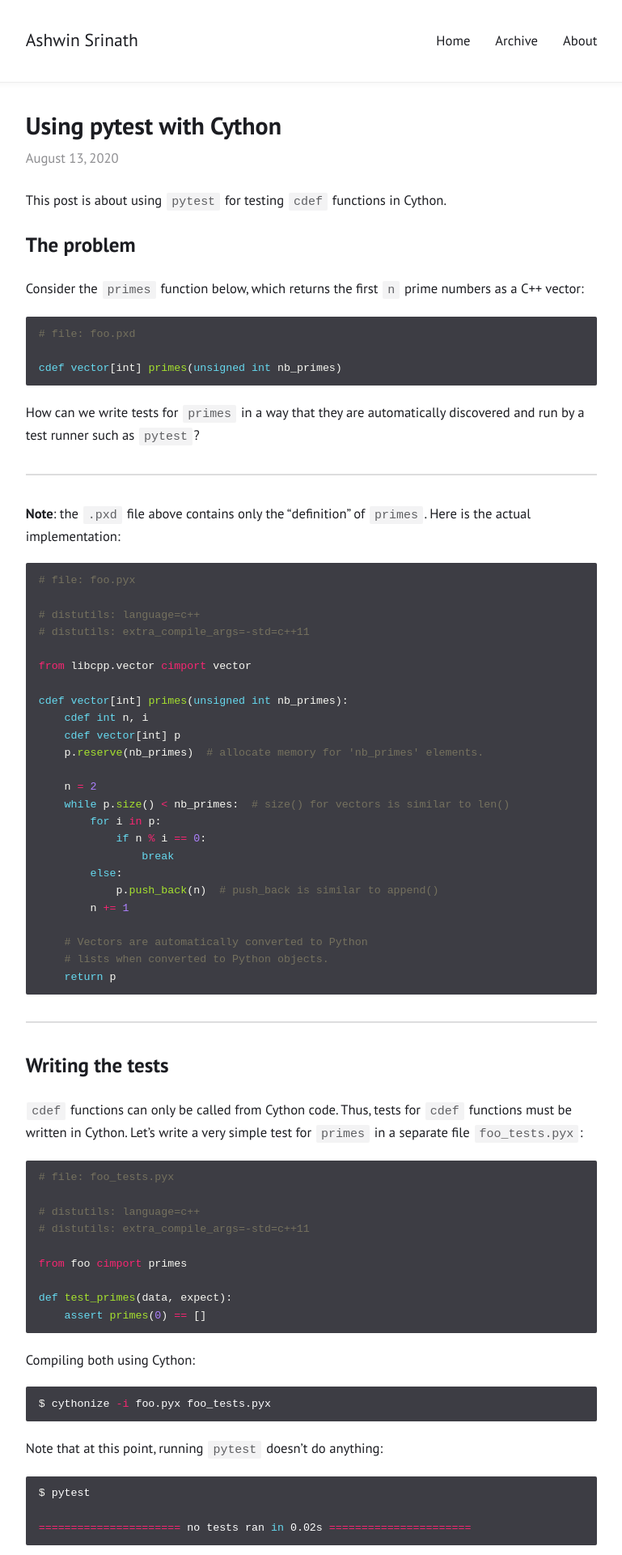
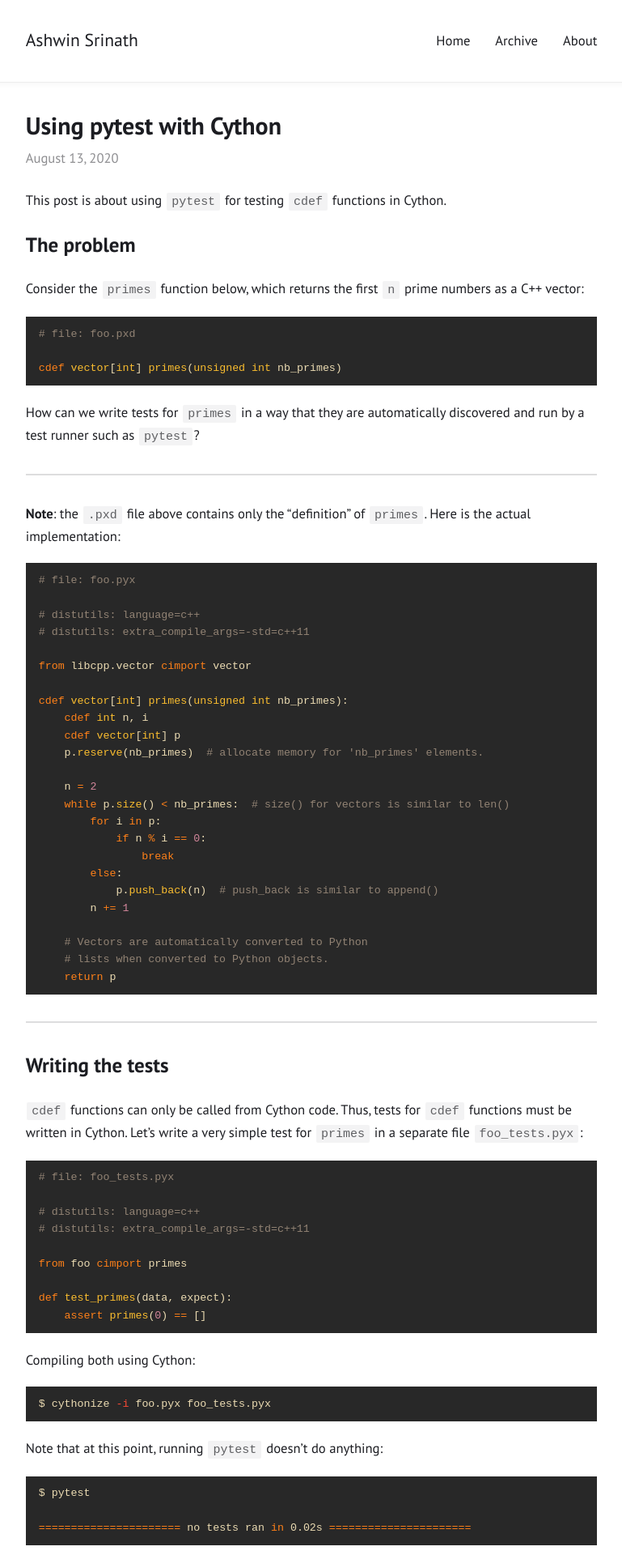
Before and after one commit to shwina/shwina.github.io, a Jekyll site: the page built from _posts/2020-08-13-cython-testing.md, in a window 1280 px wide. Shown: the top 1920 px of the page at 81% size, without its empty margins (255-1024 px from the left). Built offline with Jekyll 4.4.1, drawn with Linux system fonts in a browser that asks for light colours.

Commit message:
Use gruvbox for code highlighting

```diff
--- a/_sass/highlight.sass
+++ b/_sass/highlight.sass
@@ -1,89 +1,189 @@
+.highlight
 
-// https://github.com/richleland/pygments-css/blob/master/monokai.css <http://unlicense.porg>
-.highlight
-  pre
-    background: rgba(lighten($dark, 5%), 0.9)
-    font-family-monospace: SFMono-Regular, Menlo, Monaco, Consolas
-    color: white
+  color: #ebdbb2
+  background-color: #282828
+
+  .hll
+    background-color: #ffffcc
+
   .c
-    color: #a29f90
-  .err
-    color: #960050
-    background-color: #1e0010
+    color: #928374
+    background-color: #282828
+
+  .err, .esc, .g
+    color: #ebdbb2
+    background-color: #282828
+
   .k
-    color: #66d9ef
-  .l
-    color: #ae81ff
-  .n
-    color: #f8f8f2
+    color: #fe8019
+    background-color: #282828
+
+  .l, .n
+    color: #ebdbb2
+    background-color: #282828
+
   .o
-    color: #f92672
-  .p
-    color: #f8f8f2
-  .cm, .cp, .c1, .cs
-    color: #75715e
+    color: #fe8019
+    background-color: #282828
+
+  .x, .p
+    color: #ebdbb2
+    background-color: #282828
+
+  .ch, .cm
+    color: #928374
+    background-color: #282828
+
+  .cp
+    color: #8ec07c
+    background-color: #282828
+
+  .c1, .cs
+    color: #928374
+    background-color: #282828
+
+  .gd
+    color: #282828
+    background-color: #fb4934
+
   .ge
-    font-style: italic
-  .gs
+    color: #83a598
+    text-decoration: underline
+    background-color: #282828
+
+  .gr
+    color: #ebdbb2
     font-weight: bold
-  .kc, .kd
-    color: #66d9ef
-  .kn
-    color: #f92672
-  .kp, .kr, .kt
-    color: #66d9ef
+    background-color: #fb4934
+
+  .gh
+    color: #b8bb26
+    font-weight: bold
+    background-color: #282828
+
+  .gi
+    color: #282828
+    background-color: #b8bb26
+
+  .go
+    color: #504945
+    background-color: #282828
+
+  .gp, .gs
+    color: #ebdbb2
+    background-color: #282828
+
+  .gu
+    color: #b8bb26
+    font-weight: bold
+    background-color: #282828
+
+  .gt
+    color: #ebdbb2
+    font-weight: bold
+    background-color: #fb4934
+
+  .kc, .kd, .kn, .kp, .kr
+    color: #fe8019
+    background-color: #282828
+
+  .kt
+    color: #fabd2f
+    background-color: #282828
+
   .ld
-    color: #e6db74
+    color: #ebdbb2
+    background-color: #282828
+
   .m
-    color: #ae81ff
+    color: #d3869b
+    background-color: #282828
+
   .s
-    color: #e6db74
+    color: #b8bb26
+    background-color: #282828
+
   .na
-    color: #a6e22e
+    color: #b8bb26
+    font-weight: bold
+    background-color: #282828
+
   .nb
-    color: #f8f8f2
+    color: #fabd2f
+    background-color: #282828
+
   .nc
-    color: #a6e22e
+    color: #ebdbb2
+    background-color: #282828
+
   .no
-    color: #66d9ef
+    color: #d3869b
+    background-color: #282828
+
   .nd
-    color: #a6e22e
+    color: #ebdbb2
+    background-color: #282828
+
   .ni
-    color: #f8f8f2
-  .ne, .nf
-    color: #a6e22e
-  .nl, .nn
-    color: #f8f8f2
-  .nx
-    color: #a6e22e
-  .py
-    color: #f8f8f2
+    color: #fabd2f
+    background-color: #282828
+
+  .ne
+    color: #fb4934
+    background-color: #282828
+
+  .nf
+    color: #fabd2f
+    background-color: #282828
+
+  .nl
+    color: #fb4934
+    background-color: #282828
+
+  .nn, .nx, .py
+    color: #ebdbb2
+    background-color: #282828
+
   .nt
-    color: #f92672
+    color: #fb4934
+    background-color: #282828
+
   .nv
-    color: #f8f8f2
+    color: #ebdbb2
+    background-color: #282828
+
   .ow
-    color: #f92672
+    color: #fe8019
+    background-color: #282828
+
   .w
-    color: #f8f8f2
-  .mf, .mh, .mi, .mo
-    color: #ae81ff
-  .sb, .sc, .sd, .s2
-    color: #e6db74
-  .se
-    color: #ae81ff
-  .sh, .si, .sx, .sr, .s1, .ss
-    color: #e6db74
-  .bp, .vc, .vg, .vi
-    color: #f8f8f2
+    color: #ebdbb2
+    background-color: #282828
+
+  .mb, .mf, .mh, .mi, .mo
+    color: #d3869b
+    background-color: #282828
+
+  .sb, .sc, .sd, .s2, .se, .sh, .si, .sx, .sr, .s1
+    color: #b8bb26
+    background-color: #282828
+
+  .ss
+    color: #83a598
+    background-color: #282828
+
+  .bp
+    color: #fabd2f
+    background-color: #282828
+
+  .vc, .vg, .vi
+    color: #ebdbb2
+    background-color: #282828
+
   .il
-    color: #ae81ff
-  .gu
-    color: #75715e
-  .gd
-    color: #f92672
-  .gi
-    color: #a6e22e
+    color: #d3869b
+    background-color: #282828
+
 
 .rouge-table
   &, th, td, tr, pre
```
